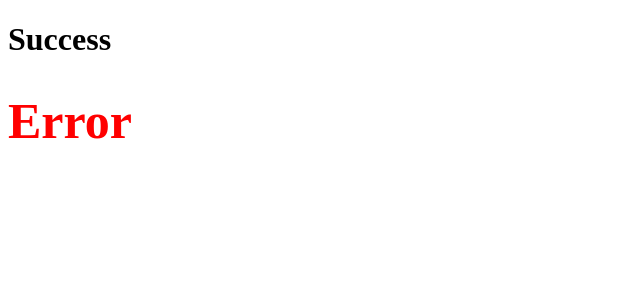
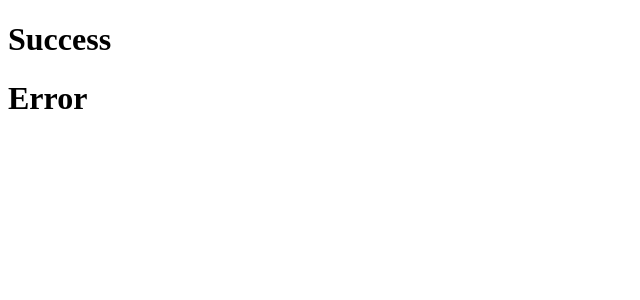
Before and after one commit to Vikasagrwl/React-Inline-and-Module-CSS---How-React-Works-Building-a-First-Custom-Functiona---ya96gzbdd5uw, a React app: page / in a window 1280 px wide. Shown: the top 300 px of the page, without its empty margins (0-640 px from the left). Built offline with nearby package versions, Linux system fonts and the light colour scheme.

Commit message:
Update App.js

```diff
--- a/src/components/App.js
+++ b/src/components/App.js
@@ -1,16 +1,11 @@
 import React from 'react'
 import '../styles/App.css';
 import styles from '../styles/appStyles.module.css';
-const heading ={
-  color:"red",
-  fontSize:"50px"
-
-};
 const App = () => {
   return (
     <div id="main">
       <h1 calssName="success">Success</h1>
-      <h1 id='error' style={heading} >Error</h1>
+      <h1 id='error'>Error</h1>
     </div>
   )
 }
```
